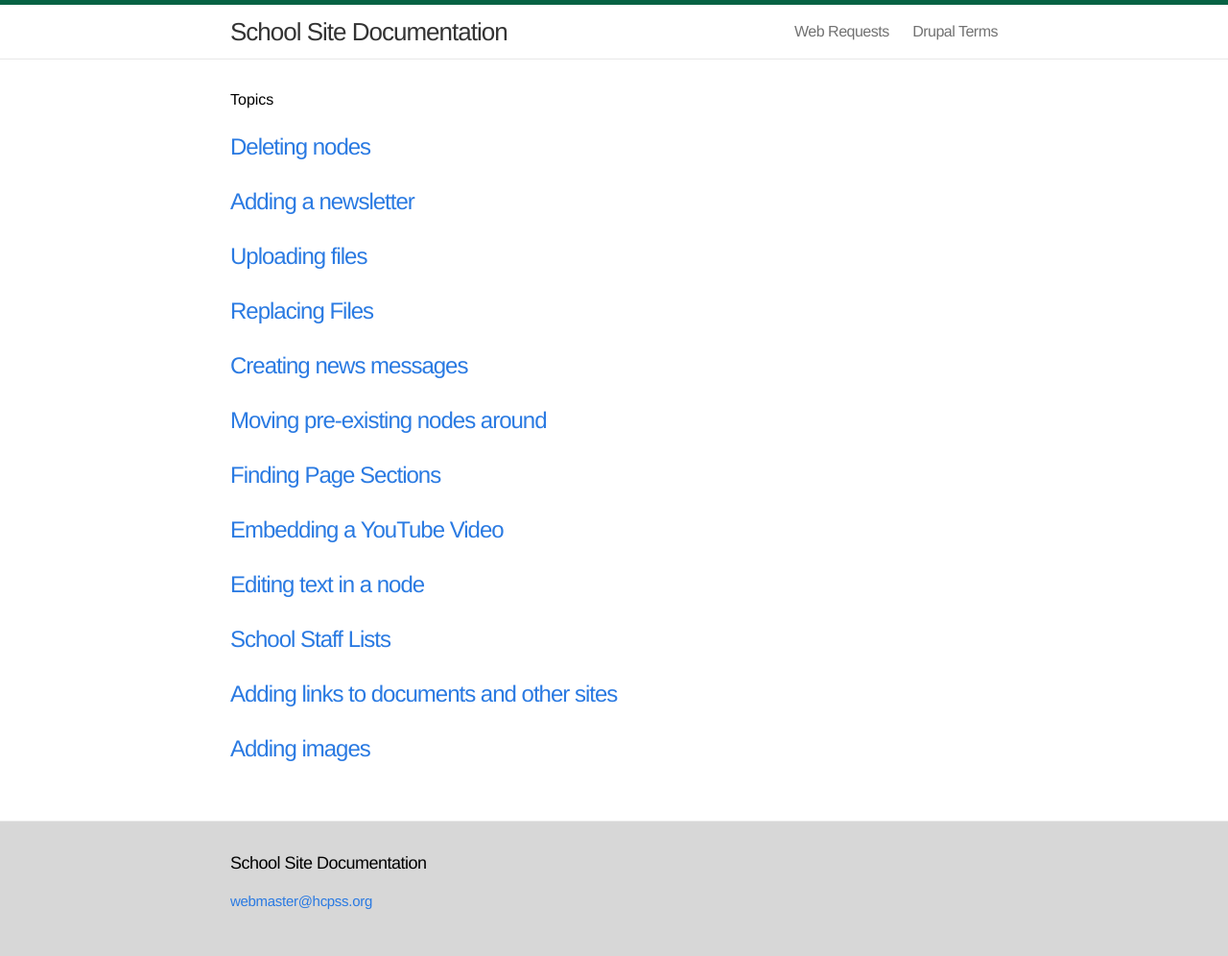
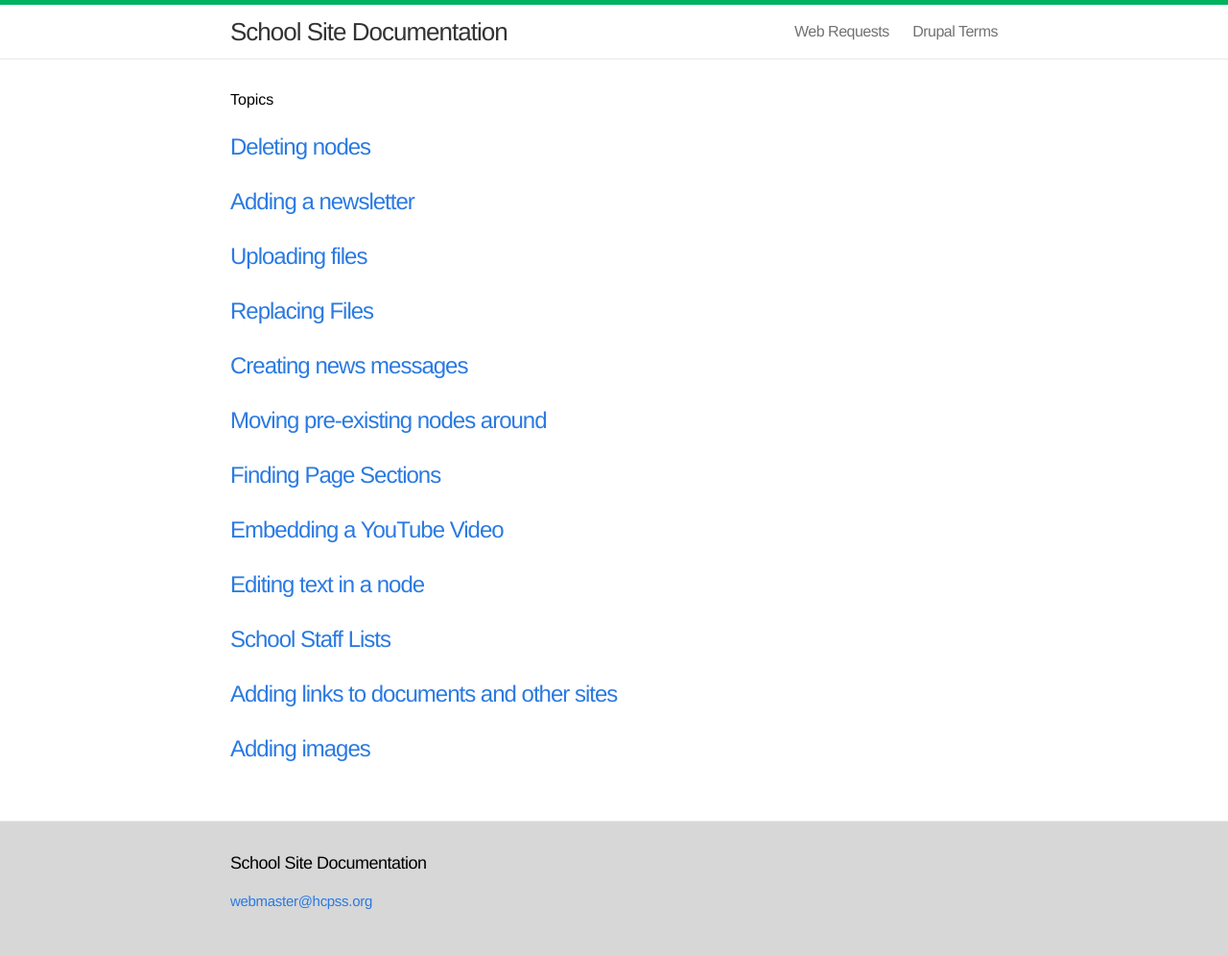
Before and after one commit to HCPSS/schoolsites-help, a Jekyll site: the page built from index.html, in a window 1280 px wide. Shown: the whole page at 96% size. Built offline with Jekyll 4.4.1, drawn with Linux system fonts in a browser that asks for light colours; Markdown is read by kramdown in place of the engine named in the settings.

Commit message:
added color to match main site for top border

```diff
--- a/css/main.css
+++ b/css/main.css
@@ -41,7 +41,7 @@ a:visited { color: #205caa; }
 /* Site header */
 
 .site-header {
-  border-top: 5px solid #066243;
+  border-top: 5px solid #00B25D;
   border-bottom: 1px solid #e8e8e8;
   min-height: 56px;
   background-color: white;
```
